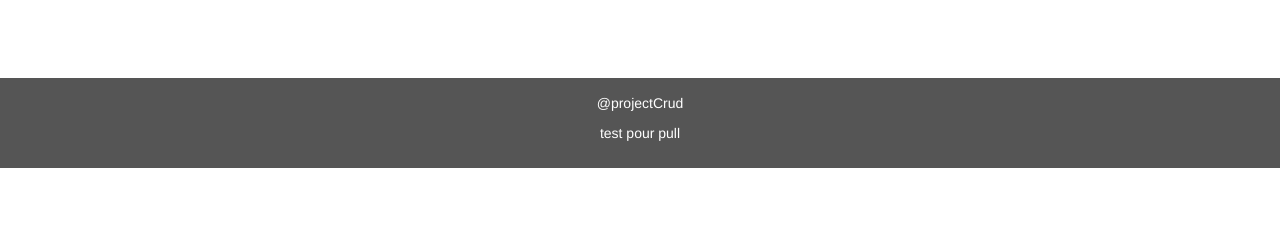
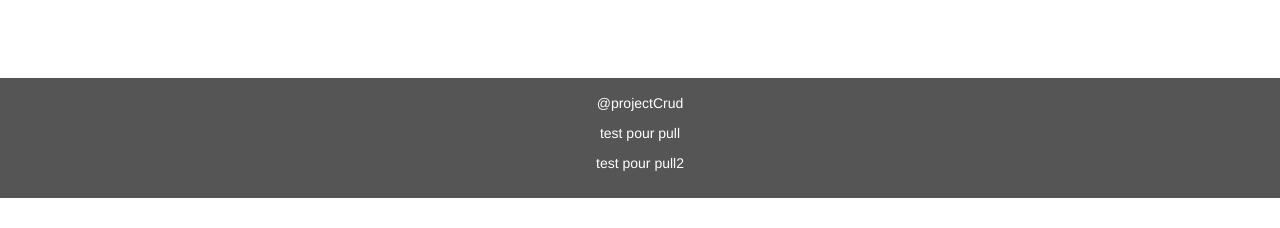
Before and after one commit to yassineguidara/test3, a PHP site: page /crud/pays.php in a window 1280 px wide. Shown: the part 572-800 px from the top of the page. Run offline with PHP 8.4, Linux system fonts and the light colour scheme; data comes from the database, SQL or seed files in the repository.

Commit message:
update footer pull2

```diff
--- a/footer.php
+++ b/footer.php
@@ -1,7 +1,7 @@
 <footer class="container-fluid text-center">
   <p>@projectCrud</p>
   <p>test pour pull</p>
+  <p>test pour pull2</p>
 </footer>
-
 </body>
 </html>
```
